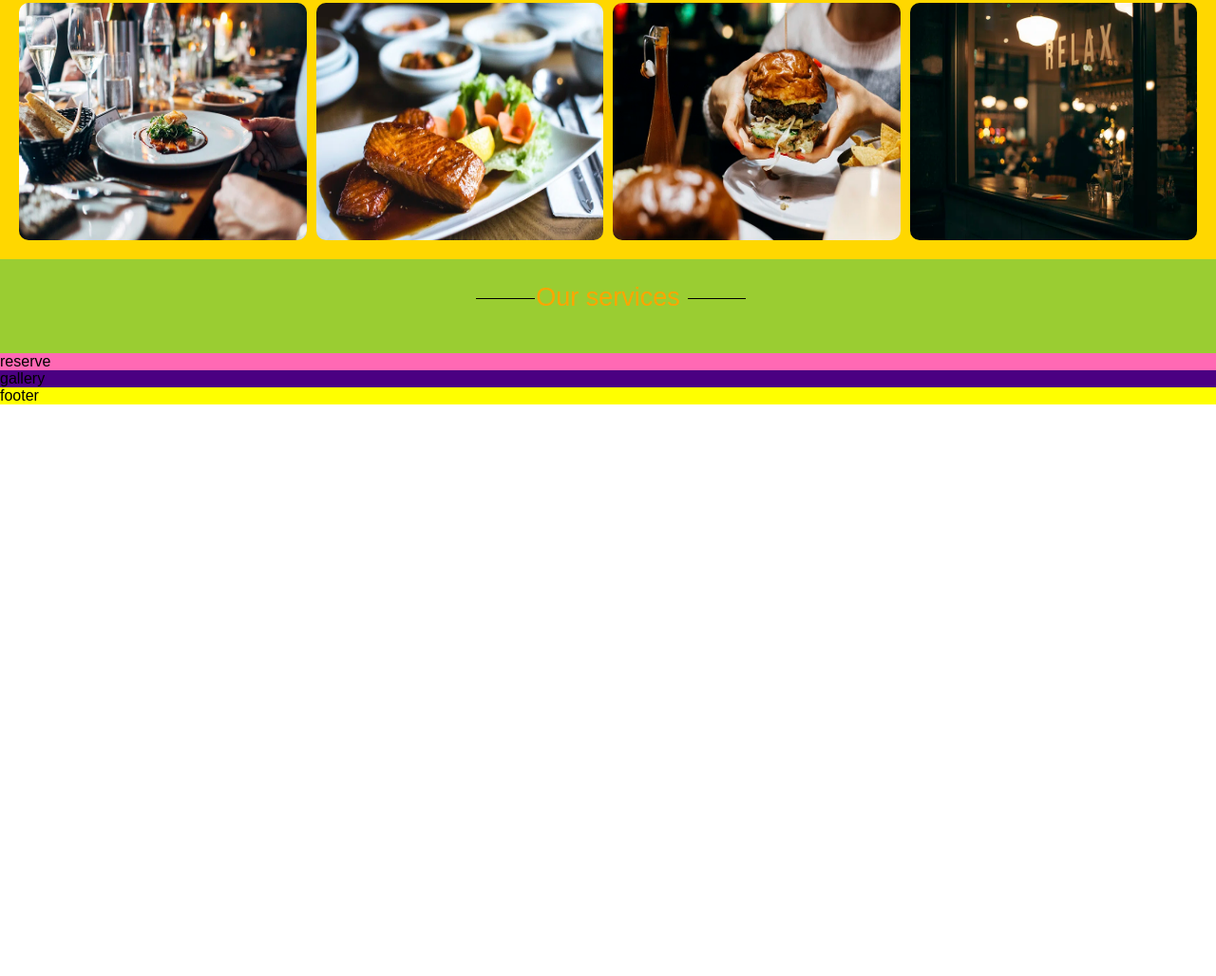
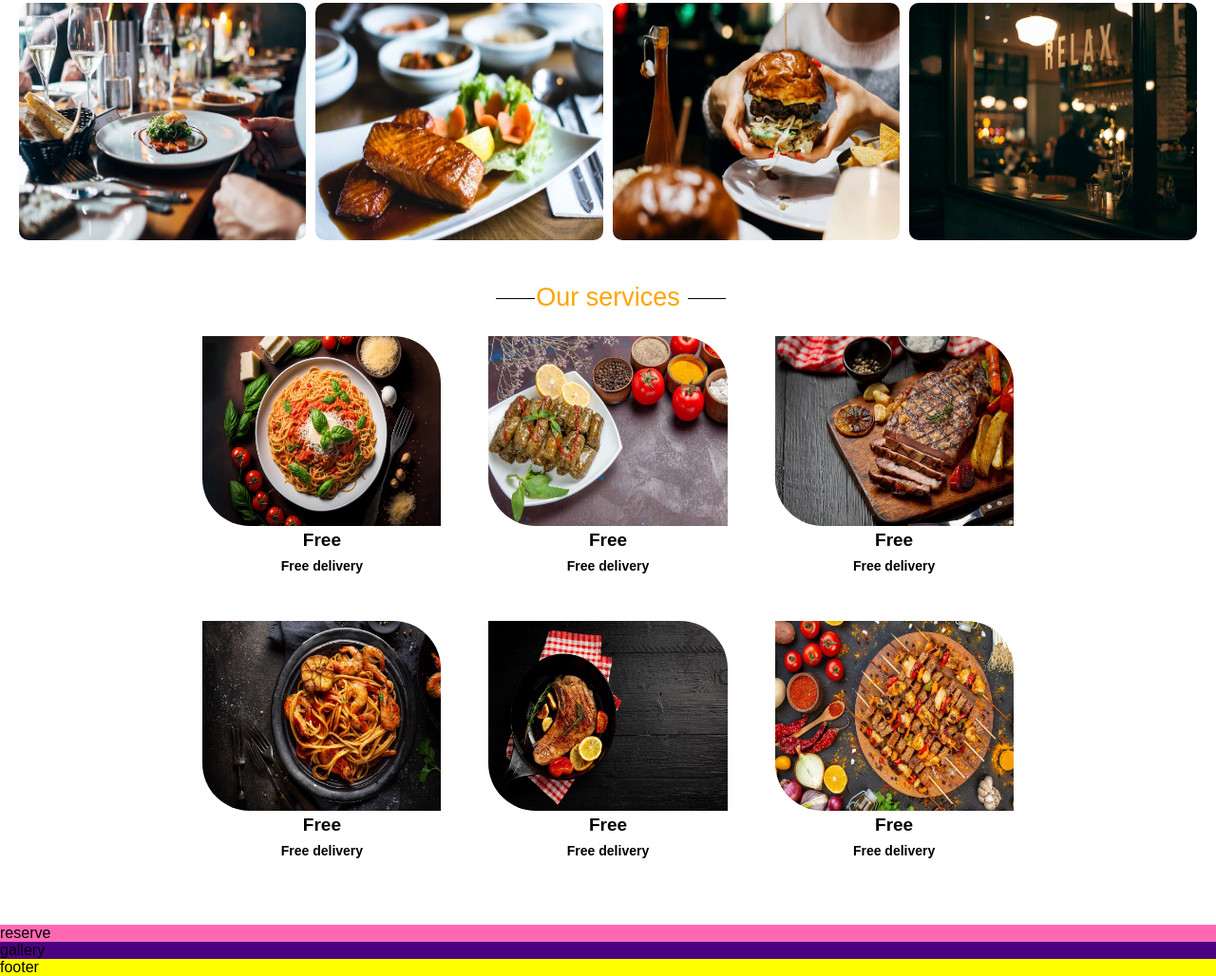
Before and after one commit to samikia/grid-project, a plain HTML site: page index.html in a window 1280 px wide. Shown: the part 738-1766 px from the top of the page at 95% size. Before the commit the page ends 1164 px from the top, so only its background shows below. Drawn offline with Linux system fonts and the light colour scheme.

Commit message:
feat:adding third section

```diff
--- a/index.html
+++ b/index.html
@@ -28,9 +28,34 @@
     <div class="section-title">Our services</div>
     <section class="services-section">
       <div class="services-box">
-        <img src="" alt="" class="services-img">
-        <h4 class="box-title"></h4>
-        <h6 class="box-description"></h6>
+        <img src="./pic/s1.jpg" alt="" class="services-img">
+        <h4 class="service-text">Free</h4>
+        <h6 class="service-text text">Free delivery</h6>
+      </div>
+      <div class="services-box">
+        <img src="./pic/s2.jpg" alt="" class="services-img">
+        <h4 class="service-text">Free</h4>
+        <h6 class="service-text text">Free delivery</h6>
+      </div>
+      <div class="services-box">
+        <img src="./pic/s3.jpg" alt="" class="services-img">
+        <h4 class="service-text">Free</h4>
+        <h6 class="service-text text">Free delivery</h6>
+      </div>
+      <div class="services-box">
+        <img src="./pic/s4.jpg" alt="" class="services-img">
+        <h4 class="service-text">Free</h4>
+        <h6 class="service-text text">Free delivery</h6>
+      </div>
+      <div class="services-box">
+        <img src="./pic/s5.jpg" alt="" class="services-img">
+        <h4 class="service-text">Free</h4>
+        <h6 class="service-text text">Free delivery</h6>
+      </div>
+      <div class="services-box">
+        <img src="./pic/s6.jpg" alt="" class="services-img">
+        <h4 class="service-text">Free</h4>
+        <h6 class="service-text text">Free delivery</h6>
       </div>
     </section>
   </section>
--- a/style.css
+++ b/style.css
@@ -3,19 +3,19 @@
   padding: 0;
   box-sizing: border-box;
 }
-body{
+body {
   font-family: sans-serif;
-
 }
-.container{
+.container {
   display: grid;
-  grid-template-rows:80vh repeat(5, max-content);
+  grid-template-rows: 80vh repeat(5, max-content);
   grid-template-columns: repeat(6, 1fr);
 }
-.header{
-  background-color:#000;
+.header {
+  background-color: #000;
   grid-column: 1 /-1;
- background-image: linear-gradient(to bottom, #4d4c4c4f, #000), url(./pic/pic-leg.jpg);
+  background-image: linear-gradient(to bottom, #4d4c4c4f, #000),
+    url(./pic/pic-leg.jpg);
   background-size: cover;
   display: grid;
   grid-template-rows: repeat(3, min-content);
@@ -24,26 +24,25 @@ body{
   align-content: center;
   text-align: center;
 }
-@media screen and (max-width:540px) {
-  .header{
+@media screen and (max-width: 540px) {
+  .header {
     background-position-x: 10%;
   }
 }
-.header-one{
+.header-one {
   font-size: 30px;
   color: white;
-
 }
-.header-two{
+.header-two {
   color: white;
   text-transform: uppercase;
   font-size: 40px;
 }
-.header-text{
+.header-text {
   color: orange;
   text-transform: uppercase;
 }
-.header-btn{
+.header-btn {
   padding: 20px 30px;
   color: white;
   border-radius: 5px;
@@ -55,24 +54,23 @@ cursor: pointer;
   transition: all 0.4s;
   justify-self: center;
 }
-.header-btn:hover{
+.header-btn:hover {
   background-color: white;
   color: orange;
 }
 /* story section */
-.story{
-background-color: gold;
+.story {
   grid-column: 1/-1;
 }
 
-.section-title{
+.section-title {
   text-align: center;
   padding: 25px;
   font-size: 27px;
   color: orange;
 }
 .section-title:before,
-.section-title:after{
+.section-title:after {
   background-color: #000;
   content: "";
   display: inline-block;
@@ -81,49 +79,73 @@ color: orange;
   vertical-align: middle;
   width: 5%;
 }
-.section-title:before{
+.section-title:before {
   right: 0.1rem;
   margin-left: -50%;
 }
-.section-title::after{
-  left:0.5rem;
+.section-title::after {
+  left: 0.5rem;
   margin-right: -50%;
 }
-.story-images{
+.story-images {
   display: grid;
   gap: 10px;
   padding: 20px;
-grid-template-columns: repeat( auto-fit, minmax(150px, 1fr) );
+  grid-template-columns: repeat(auto-fit, minmax(150px, 1fr));
 }
 
-.image{
+.image {
   width: 100%;
   height: 250px;
   border-radius: 10px;
 }
-@media screen and (max-width:690px) {
-  .image-4{
+@media screen and (max-width: 690px) {
+  .image-4 {
     grid-column: 2 / 3;
   }
 }
-@media screen and (max-width:400px) {
-  .image-4{
+@media screen and (max-width: 400px) {
+  .image-4 {
     grid-column: auto;
   }
 }
-.service{
-background-color: yellowgreen;
-grid-column: 1/-1;
+.service {
+  grid-column: 2/6;
 }
-.reserve{
+.services-section {
+  display: grid;
+  grid-template-rows: repeat(2, 250px);
+  grid-template-columns: repeat(auto-fit, minmax(230px, 1fr));
+  gap: 50px;
+  grid-auto-rows: 250px;
+  grid-row-gap: 50px;
+  padding-bottom: 70px;
+}
+.services-box {
+}
+.services-img {
+  width: 100%;
+  height: 80%;
+  border-top-right-radius: 50px;
+  border-bottom-left-radius: 50px;
+}
+.service-text {
+  text-align: center;
+  font-size: 19px;
+}
+.text {
+  font-size: 14px;
+  margin-top: 0.5rem;
+}
+.reserve {
   background-color: hotpink;
   grid-column: 1/-1;
 }
-.gallery{
+.gallery {
   background-color: indigo;
   grid-column: 1/-1;
 }
-.footer{
+.footer {
   background-color: yellow;
   grid-column: 1/-1;
 }
```
Also changed, not shown: pic/s1.jpg (added), pic/s2.jpg (added), pic/s3.jpg (added), pic/s4.jpg (added), pic/s5.jpg (added), pic/s6.jpg (added). Lines whose indentation alone changed are shown as unchanged.
